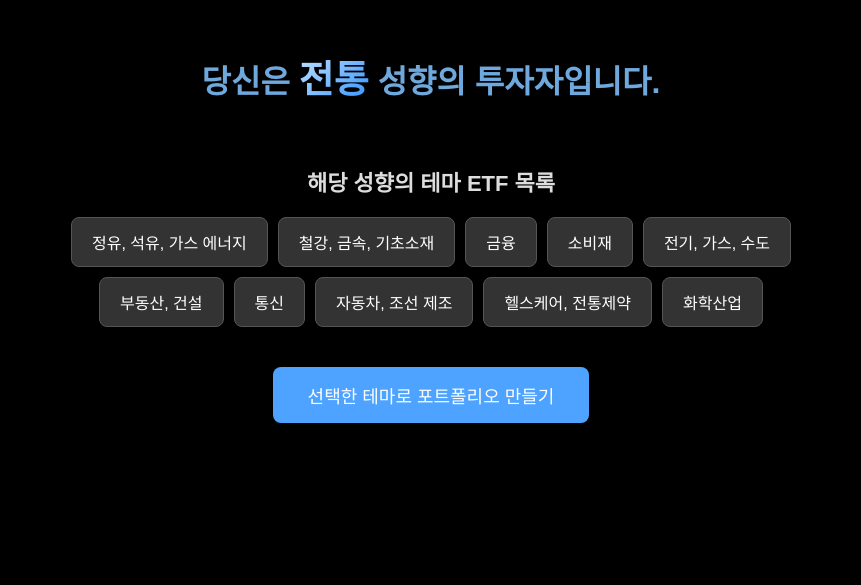
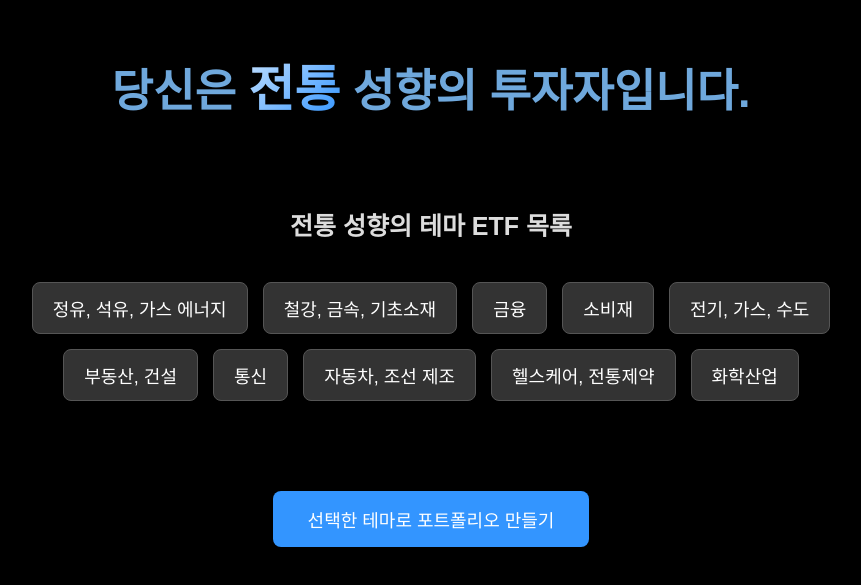
Before and after one commit to littlejo8202/stock-6, a React (Vite) app in the folder front/: page /Traditional in a window 1280 px wide. Shown: the part 201-786 px from the top of the page, without its empty margins (209-1070 px from the left). Built offline with nearby package versions, Linux system fonts and the light colour scheme.

Commit message:
스타일 수정, 테마 선택 로직 추가

```diff
--- a/front/src/pages/Innovation.jsx
+++ b/front/src/pages/Innovation.jsx
@@ -1,10 +1,47 @@
-import React from "react";
-import { useLocation, useNavigate } from "react-router-dom";
+import React, { useState } from "react";
+import { useNavigate } from "react-router-dom";
 import { Helmet } from "react-helmet";
 import '../styles/theme.css';
 
 function Innovation() {
     const navigate = useNavigate();
+    const [selectedThemes, setSelectedThemes] = useState([]);
+
+    const themes = [
+        "자동화 인공지능", "친환경 에너지", "원자력", "바이오, 제약", "전기차, 수소차",
+        "반도체", "우주산업", "친환경 소재", "사이버 보안", "핀테크"
+    ]
+
+    const toggleTheme = (theme) => {
+        if (selectedThemes.includes(theme)) {
+            setSelectedThemes(selectedThemes.filter(t => t !== theme));
+        } else {
+            setSelectedThemes([...selectedThemes, theme]);
+        }
+    };
+
+    const handleCreatePortfolio = async () => {
+        if (selectedThemes.length === 0) {
+            alert("하나 이상의 테마를 선택해주세요.");
+            return;
+        }
+
+        // const response = await fetch("/api/portfolio", {
+        //     method: "POST",
+        //     headers: { "Content-Type": "application/json" },
+        //     body: JSON.stringify({ themes: selectedThemes })
+        // });
+
+        // const data = await response.json();
+
+        const mockData = {
+            themes: selectedThemes,
+        }
+
+        navigate('/portfolio', { state: { portfolioData: mockData } });
+
+        // navigate('/portfolio', { state: { portfolioData: data } });
+    };
 
     return (
         <>
@@ -20,21 +57,20 @@ function Innovation() {
                 <div className="theme-container">
                     <h2>혁신 테마 ETF 목록</h2>
                     <div class="theme-button-container">
-                        <button class="theme-btn">자동화 인공지능</button>
-                        <button class="theme-btn">친환경 에너지</button>
-                        <button class="theme-btn">원자력</button>
-                        <button class="theme-btn">바이오, 제약</button>
-                        <button class="theme-btn">전기차, 수소차</button>
-                        <button class="theme-btn">반도체</button>
-                        <button class="theme-btn">우주산업</button>
-                        <button class="theme-btn">친환경 소재</button>
-                        <button class="theme-btn">사이버 보안</button>
-                        <button class="theme-btn">핀테크</button>
+                        {themes.map((theme, index) => (
+                            <button
+                                key={index}
+                                className={`theme-btn ${selectedThemes.includes(theme) ? 'selected' : ''}`}
+                                onClick={() => toggleTheme(theme)}
+                            >
+                                {theme}
+                            </button>
+                        ))}
                     </div>
                 </div>
 
 
-                <button className="result-btn" onClick={() => navigate('/portfolio')}>
+                <button className="result-btn" onClick={handleCreatePortfolio}>
                     선택한 테마로 포트폴리오 만들기
                 </button>
             </div>
--- a/front/src/pages/Portfolio.jsx
+++ b/front/src/pages/Portfolio.jsx
@@ -5,6 +5,8 @@ import '../styles/portfolio.css';
 
 function Portfolio() {
     const location = useLocation();
+    const { portfolioData } = location.state || {};
+    console.log("Received portfolio data:", portfolioData);
     const navigate = useNavigate();
 
     const handleOppositeTheme = () => {
@@ -41,7 +43,7 @@ function Portfolio() {
                 </div>
 
                 <div class="bottom-buttons">
-                    <button class="nav-btn" onClick={handleOppositeTheme}>반대 성향의 테마 알아보기</button>
+                    <button class="nav-btn-op" onClick={handleOppositeTheme}>반대 성향의 테마 알아보기</button>
                     <button class="nav-btn" onClick={() => navigate(-1)}>테마 선택 화면으로 돌아가기</button>
                     <button class="nav-btn" onClick={() => navigate('/')}>종료</button>
                 </div>
--- a/front/src/pages/Traditional.jsx
+++ b/front/src/pages/Traditional.jsx
@@ -1,9 +1,48 @@
-import React from "react";
-import { useLocation, useNavigate } from "react-router-dom";
+import React, { useState } from "react";
+import { useNavigate } from "react-router-dom";
 import { Helmet } from "react-helmet";
 import "../styles/theme.css";
 
 function Traditional() {
+    const navigate = useNavigate();
+    const [selectedThemes, setSelectedThemes] = useState([]);
+
+    const themes = [
+        "정유, 석유, 가스 에너지", "철강, 금속, 기초소재", "금융", "소비재", "전기, 가스, 수도",
+        "부동산, 건설", "통신", "자동차, 조선 제조", "헬스케어, 전통제약", "화학산업"
+    ]
+
+    const toggleTheme = (theme) => {
+        if (selectedThemes.includes(theme)) {
+            setSelectedThemes(selectedThemes.filter(t => t !== theme));
+        } else {
+            setSelectedThemes([...selectedThemes, theme]);
+        }
+    };
+
+    const handleCreatePortfolio = async () => {
+        if (selectedThemes.length === 0) {
+            alert("하나 이상의 테마를 선택해주세요.");
+            return;
+        }
+
+        // const response = await fetch("/api/portfolio", {
+        //     method: "POST",
+        //     headers: { "Content-Type": "application/json" },
+        //     body: JSON.stringify({ themes: selectedThemes })
+        // });
+
+        // const data = await response.json();
+
+        const mockData = {
+            themes: selectedThemes,
+        }
+
+        navigate('/portfolio', { state: { portfolioData: mockData } });
+
+        // navigate('/portfolio', { state: { portfolioData: data } });
+    };
+
     return (
         <>
             <Helmet>
@@ -16,23 +55,21 @@ function Traditional() {
                 </h1>
 
                 <div className="theme-container">
-                    <h2>해당 성향의 테마 ETF 목록</h2>
+                    <h2>전통 성향의 테마 ETF 목록</h2>
                     <div class="theme-button-container">
-                        <button class="theme-btn">정유, 석유, 가스 에너지</button>
-                        <button class="theme-btn">철강, 금속, 기초소재</button>
-                        <button class="theme-btn">금융</button>
-                        <button class="theme-btn">소비재</button>
-                        <button class="theme-btn">전기, 가스, 수도</button>
-                        <button class="theme-btn">부동산, 건설</button>
-                        <button class="theme-btn">통신</button>
-                        <button class="theme-btn">자동차, 조선 제조</button>
-                        <button class="theme-btn">헬스케어, 전통제약</button>
-                        <button class="theme-btn">화학산업</button>
-
+                        {themes.map((theme, index) => (
+                            <button
+                                key={index}
+                                className={`theme-btn ${selectedThemes.includes(theme) ? 'selected' : ''}`}
+                                onClick={() => toggleTheme(theme)}
+                            >
+                                {theme}
+                            </button>
+                        ))}
                     </div>
                 </div>
 
-                <button className="result-btn" onClick={() => navigate('/portfolio')}>
+                <button className="result-btn" onClick={handleCreatePortfolio}>
                     선택한 테마로 포트폴리오 만들기
                 </button>
             </div>
--- a/front/src/styles/home.css
+++ b/front/src/styles/home.css
@@ -11,7 +11,7 @@ html, body, #root {
     color: white;
     display: flex;
     flex-direction: column;
-    justify-content: center;
+    justify-content: flex-start;
     align-items: center;
     font-family: 'Noto Sans KR', sans-serif;
     position: relative;
@@ -20,7 +20,11 @@ html, body, #root {
 
 .title {
     font-size: 52px;
-    color: #4da3ff; /* 밝은 파란색 */
+    background: linear-gradient(90deg, #a0ceff, #4da3ff);
+    -webkit-background-clip: text;
+    background-clip: text;
+    -webkit-text-fill-color: transparent;
+    margin-top: 380px;
     margin-bottom: 20px;
     letter-spacing: 3px;
 }
--- a/front/src/styles/portfolio.css
+++ b/front/src/styles/portfolio.css
@@ -11,18 +11,21 @@
 }
 
 .portfolio-container h1 {
-    margin-top: 40px;
-    font-size: 42px;
-    color: #6fa8dc;
+    margin-top: 60px;
+    font-size: 48px;
+    background: linear-gradient(135deg, #9ecffc, #3395ff);
+    -webkit-background-clip: text;
+    background-clip: text;
+    -webkit-text-fill-color: transparent;
     text-align: center;
 }
 
 .graph-space {
     width: 80%;
-    height: 350px;
+    height: 450px;
     border: 2px dashed #555;
     border-radius: 12px;
-    margin-top: 40px;
+    margin-top: 80px;
     display: flex;
     align-items: center;
     justify-content: center;
@@ -78,7 +81,7 @@
     display: flex;
     flex-direction: column;
     align-items: center;
-      gap: 12px;
+    gap: 20px;
     margin-top: 50px;
     margin-bottom: 40px;
 }
@@ -97,3 +100,18 @@
 .nav-btn:hover {
     background-color: #aaa;
 }
+
+.nav-btn-op {
+    background-color: #3395ff;
+    color: rgb(0, 0, 0);
+    border: none;
+    padding: 12px 30px;
+    border-radius: 8px;
+    font-size: 18px;
+    cursor: pointer;
+    transition: background-color 0.2s;
+}
+
+.nav-btn-op:hover {
+    background-color: #59aaf5;
+}
--- a/front/src/styles/theme.css
+++ b/front/src/styles/theme.css
@@ -13,14 +13,14 @@
 
 .result-title {
     margin-top: 250px;
-    font-size: 32px;
+    font-size: 45px;
     color: #6fa8dc;
     text-align: center;
 }
 
 .result-title p {
     display: inline;
-    font-size: 38px;
+    font-size: 50px;
     background: linear-gradient(135deg, #bdddff, #3395ff);
     -webkit-background-clip: text;
     background-clip: text;
@@ -32,8 +32,8 @@
     flex-direction: column;
     align-items: center;
     justify-content: flex-start;
-    font-size: 22px;
-    margin-top: 40px;
+    font-size: 25px;
+    margin-top: 55px;
     color: #ddd;
 }
 
@@ -41,10 +41,10 @@
     display: flex;
     flex-wrap: wrap;
     justify-content: center;
-    gap: 10px;
-    margin-top: 20px;
+    gap: 15px;
+    margin-top: 40px;
     width: 100%;
-    max-width: 800px;
+    max-width: 900px;
 }
 
 .theme-btn {
@@ -53,7 +53,7 @@
     border: 1px solid #555;
     border-radius: 8px;
     padding: 12px 20px;
-    font-size: 16px;
+    font-size: 18px;
     cursor: pointer;
     transition: background-color 0.2s;
 }
@@ -68,8 +68,8 @@
 }
 
 .result-btn {
-    margin-top: 40px;
-    background-color: #4da3ff;;
+    margin-top: 90px;
+    background-color: #3395ff;
     color: rgb(255, 255, 255);
     border: none;
     padding: 15px 35px;
@@ -80,5 +80,5 @@
 }
 
 .result-btn:hover {
-    background-color: #3395ff;;
+    background-color: #1886fb;;
 }
```
Lines whose indentation alone changed are shown as unchanged.
